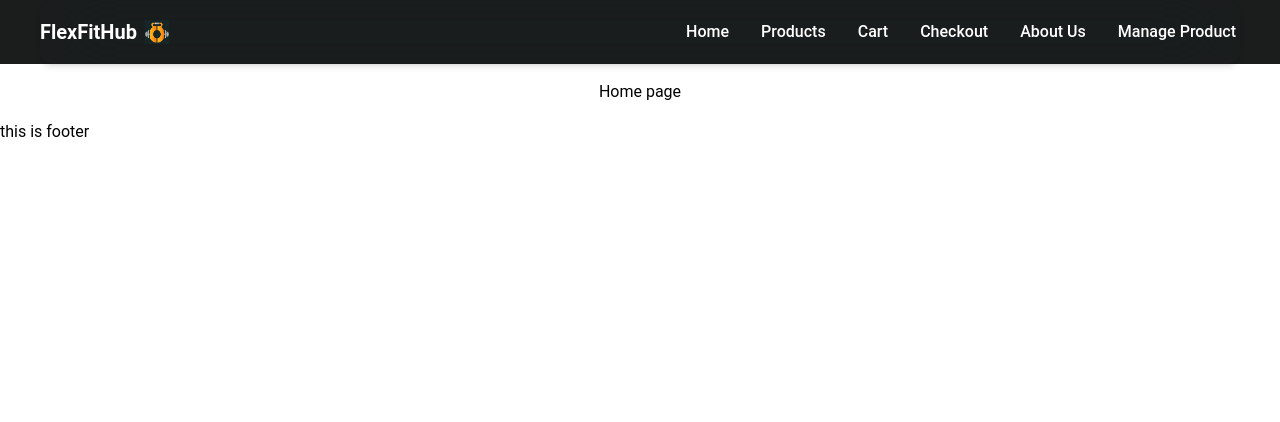
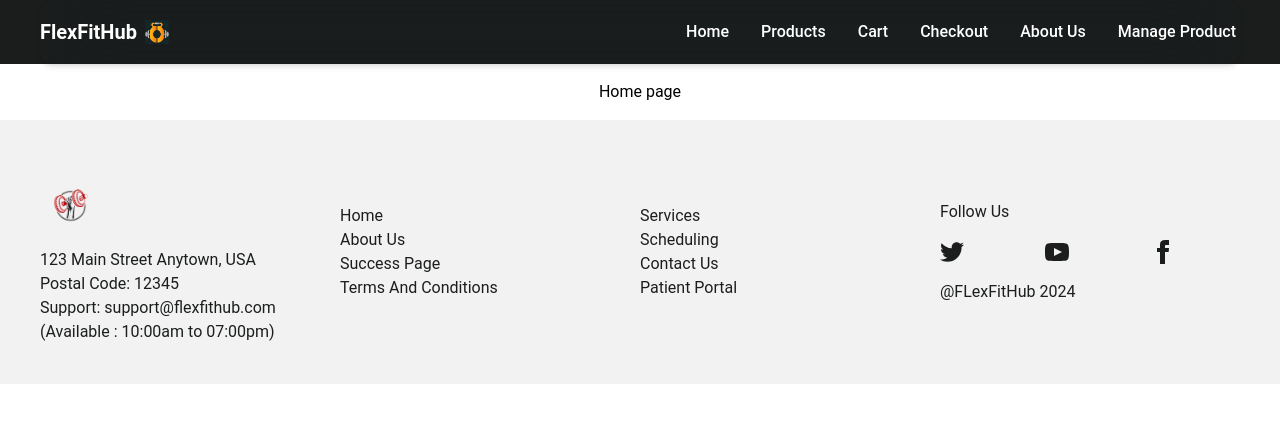
Before and after one commit to habib-153/FlexFitHub_Client, a React (Vite) app: page / in a window 1280 px wide. Shown: the top 422 px of the page. Built offline with nearby package versions, Linux system fonts and the light colour scheme.

Commit message:
chore: Update footer component and rename home page file

```diff
--- a/src/components/ui/Home/Footer.tsx
+++ b/src/components/ui/Home/Footer.tsx
@@ -1,5 +1,76 @@
+import logo from "../../../assets/logo2.png";
 const Footer = () => {
-  return <div> this is footer</div>;
+  return (
+    <>
+      <footer className="bg-[#f2f2f2] p-10 bg-base-200 text-base-content">
+      <div className="max-w-[1200px] mx-auto grid grid-cols-4 items-center text-[#1a1c1cfd]  footer">
+        <aside>
+          <img className="my-3 size-16" src={logo} alt="" />
+          <p>
+          123 Main Street Anytown, USA
+            <br />
+            Postal Code: 12345
+            <br />
+            Support: support@flexfithub.com
+            <br />
+            (Available : 10:00am to 07:00pm)
+          </p>
+        </aside>
+        <nav className="flex flex-col">
+          <a href="" className="link link-hover">Home</a>
+          <a href="" className="link link-hover">About Us</a>
+          <a href="" className="link link-hover">Success Page</a>
+          <a href="" className="link link-hover">Terms And Conditions</a>
+        </nav>
+        <nav className="flex flex-col">
+          <a href="" className="link link-hover">Services</a>
+          <a href="" className="link link-hover">Scheduling</a>
+          <a href="" className="link link-hover">Contact Us</a>
+          <a href="" className="link link-hover">Patient Portal</a>
+        </nav>
+        <nav className="space-y-4">
+          <p>Follow Us</p>
+          <div className="grid grid-flow-col gap-4">
+            <a href="">
+              <svg
+                xmlns="http://www.w3.org/2000/svg"
+                width="24"
+                height="24"
+                viewBox="0 0 24 24"
+                className="fill-current"
+              >
+                <path d="M24 4.557c-.883.392-1.832.656-2.828.775 1.017-.609 1.798-1.574 2.165-2.724-.951.564-2.005.974-3.127 1.195-.897-.957-2.178-1.555-3.594-1.555-3.179 0-5.515 2.966-4.797 6.045-4.091-.205-7.719-2.165-10.148-5.144-1.29 2.213-.669 5.108 1.523 6.574-.806-.026-1.566-.247-2.229-.616-.054 2.281 1.581 4.415 3.949 4.89-.693.188-1.452.232-2.224.084.626 1.956 2.444 3.379 4.6 3.419-2.07 1.623-4.678 2.348-7.29 2.04 2.179 1.397 4.768 2.212 7.548 2.212 9.142 0 14.307-7.721 13.995-14.646.962-.695 1.797-1.562 2.457-2.549z"></path>
+              </svg>
+            </a>
+            <a href="">
+              <svg
+                xmlns="http://www.w3.org/2000/svg"
+                width="24"
+                height="24"
+                viewBox="0 0 24 24"
+                className="fill-current"
+              >
+                <path d="M19.615 3.184c-3.604-.246-11.631-.245-15.23 0-3.897.266-4.356 2.62-4.385 8.816.029 6.185.484 8.549 4.385 8.816 3.6.245 11.626.246 15.23 0 3.897-.266 4.356-2.62 4.385-8.816-.029-6.185-.484-8.549-4.385-8.816zm-10.615 12.816v-8l8 3.993-8 4.007z"></path>
+              </svg>
+            </a>
+            <a href="">
+              <svg
+                xmlns="http://www.w3.org/2000/svg"
+                width="24"
+                height="24"
+                viewBox="0 0 24 24"
+                className="fill-current"
+              >
+                <path d="M9 8h-3v4h3v12h5v-12h3.642l.358-4h-4v-1.667c0-.955.192-1.333 1.115-1.333h2.885v-5h-3.808c-3.596 0-5.192 1.583-5.192 4.615v3.385z"></path>
+              </svg>
+            </a>
+          </div>
+          <p>@FLexFitHub 2024</p>
+        </nav>
+      </div>
+    </footer>
+    </>
+  )
 };
 
 export default Footer;
--- a/src/pages/HomePage.tsx
+++ b/src/pages/Home.tsx
@@ -1,4 +1,4 @@
-const HomePage = () => {
+const Home = () => {
   return (
     <div>
       <h1 className="">Home page</h1>
@@ -6,4 +6,4 @@
   );
 };
 
-export default HomePage;
+export default Home;
--- a/src/routes/routes.tsx
+++ b/src/routes/routes.tsx
@@ -1,12 +1,12 @@
 import { createBrowserRouter } from "react-router-dom";
 import App from "../App";
-import HomePage from "../pages/HomePage";
 import Products from "../pages/Products";
 import ProductManagement from "../pages/ProductManagement";
 import ProductDetails from "../pages/ProductDetails";
 import Cart from "../pages/Cart";
 import Checkout from "../pages/Checkout";
 import AboutUs from "../pages/AboutUs";
+import Home from "../pages/Home";
 
 const router = createBrowserRouter([
   {
@@ -15,7 +15,7 @@
     children: [
       {
         index: true,
-        element: <HomePage></HomePage>,
+        element: <Home></Home>,
       },
       {
         path: "about",
```
